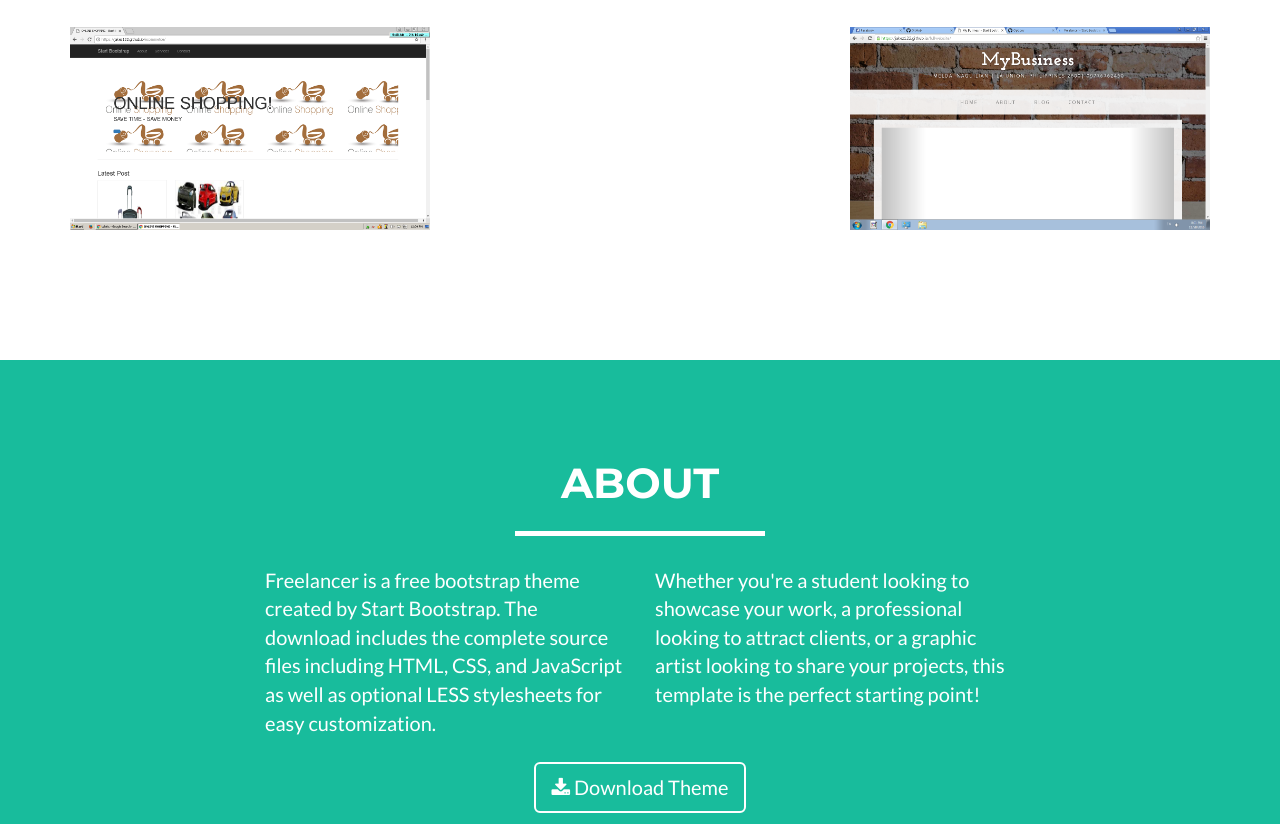
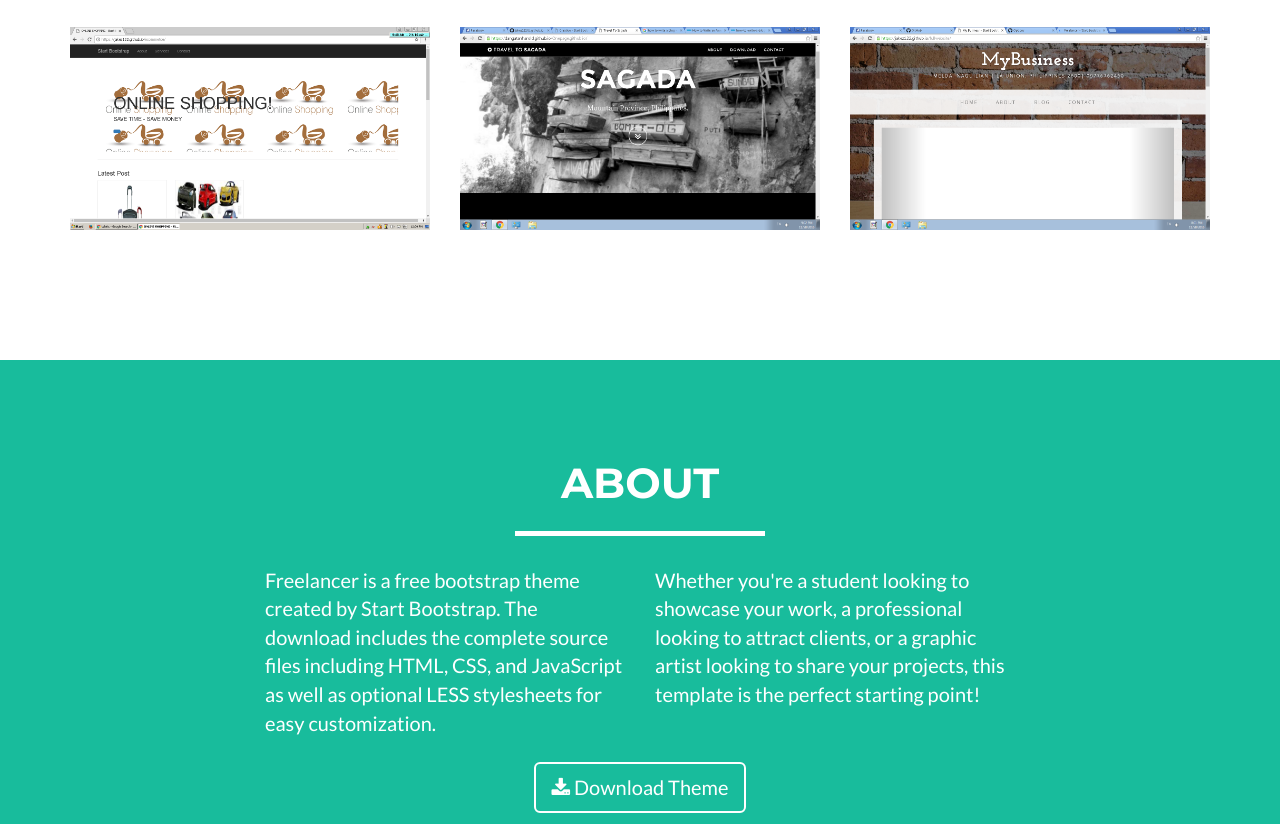
Before and after one commit to jakez122/JJ.github.io, a website: page index.html in a window 1280 px wide. Shown: the part 1149-1973 px from the top of the page. Drawn offline with nearby package versions, Linux system fonts and the light colour scheme; files whose address does not match are found by name.

Commit message:
Update index.html

```diff
--- a/index.html
+++ b/index.html
@@ -167,7 +167,7 @@
  <i class="fa fa-search-plus fa-3x"></i>
  </div>
  </div>
- <img src="img/portfolio/1page.PNG" class="img-responsive" alt="">
+ <img src="onepage.PNG" class="img-responsive" alt="">
  </a>
  </div>
  <div class="col-sm-4 portfolio-item">
```
